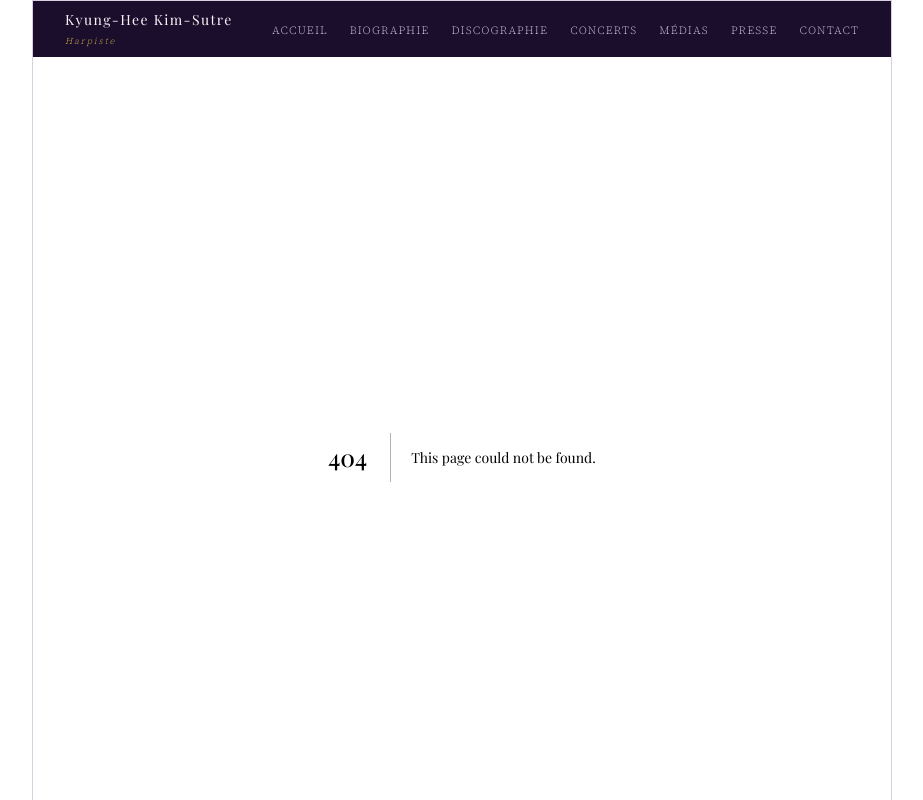
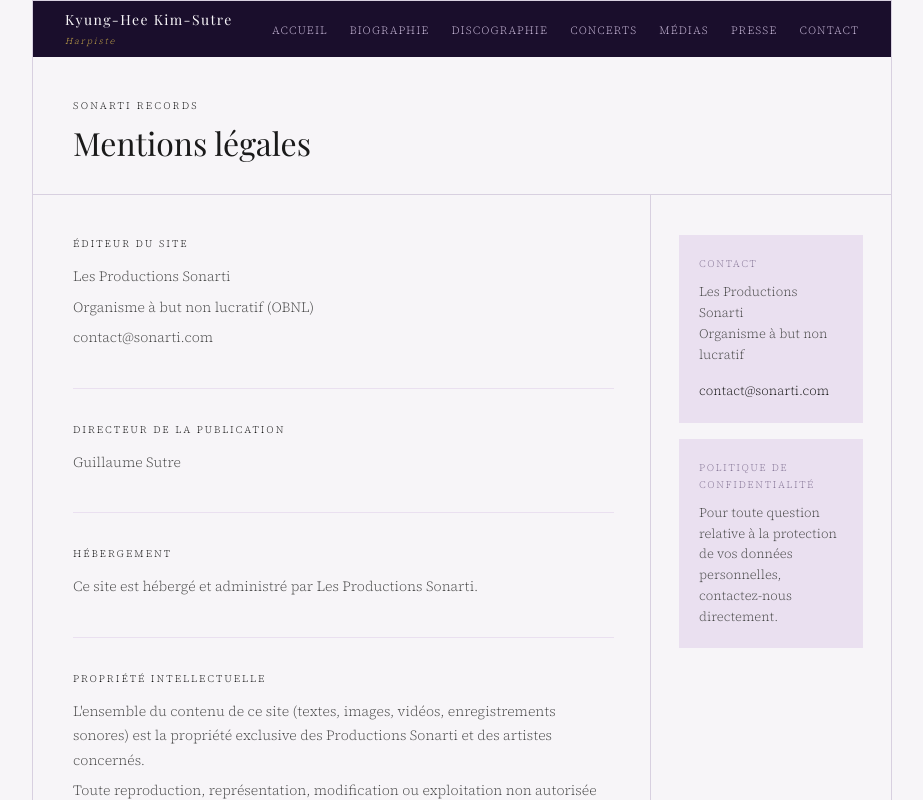
Before and after one commit to guigui6275/VM-khkimsutre, a Next.js app: page /mentions-legales in a window 1280 px wide. Before the commit this address had no page. Shown: the top 800 px of the page, without its empty margins (178-1101 px from the left). Built offline with nearby package versions, Linux system fonts and the light colour scheme; a web font is replaced by a local one.

Commit message:
Footer - liens Facebook, Mentions légales

```diff
--- /dev/null
+++ b/src/app/mentions-legales/page.js
@@ -0,0 +1,169 @@
+export const metadata = {
+  title: 'Mentions légales — Sonarti Records',
+};
+
+export default function MentionsLegalesPage() {
+  return (
+    <div>
+      <div style={{
+        padding: '40px 40px 32px',
+        borderBottom: '0.5px solid var(--color-bordure)',
+      }}>
+        <p style={{
+          fontSize: '10px',
+          letterSpacing: '0.22em',
+          textTransform: 'uppercase',
+          color: 'var(--color-bordeaux)',
+          marginBottom: '10px',
+          fontWeight: '300',
+        }}>Sonarti Records</p>
+        <h1 style={{
+          fontFamily: 'var(--font-playfair)',
+          fontSize: '32px',
+          fontWeight: '400',
+        }}>Mentions légales</h1>
+      </div>
+
+      <div style={{
+        display: 'grid',
+        gridTemplateColumns: '1fr 240px',
+        borderBottom: '0.5px solid var(--color-bordure)',
+      }}>
+        <div style={{
+          padding: '40px 36px 40px 40px',
+          borderRight: '0.5px solid var(--color-bordure)',
+        }}>
+
+          {[
+            {
+              titre: 'Éditeur du site',
+              contenu: [
+                'Les Productions Sonarti',
+                'Organisme à but non lucratif (OBNL)',
+                'contact@sonarti.com',
+              ],
+            },
+            {
+              titre: 'Directeur de la publication',
+              contenu: [
+                'Guillaume Sutre',
+              ],
+            },
+            {
+              titre: 'Hébergement',
+              contenu: [
+                'Ce site est hébergé et administré par Les Productions Sonarti.',
+              ],
+            },
+            {
+              titre: 'Propriété intellectuelle',
+              contenu: [
+                'L\'ensemble du contenu de ce site (textes, images, vidéos, enregistrements sonores) est la propriété exclusive des Productions Sonarti et des artistes concernés.',
+                'Toute reproduction, représentation, modification ou exploitation non autorisée de ce contenu est strictement interdite.',
+              ],
+            },
+            {
+              titre: 'Données personnelles',
+              contenu: [
+                'Les informations collectées via le formulaire de contact sont utilisées uniquement pour répondre à vos demandes.',
+                'Elles ne sont ni vendues, ni transmises à des tiers.',
+                'Conformément à la loi, vous disposez d\'un droit d\'accès, de rectification et de suppression de vos données personnelles.',
+                'Pour exercer ce droit, contactez-nous à : contact@sonarti.com',
+              ],
+            },
+            {
+              titre: 'Cookies',
+              contenu: [
+                'Ce site utilise des cookies techniques nécessaires à son fonctionnement.',
+                'Le widget Facebook intégré peut déposer des cookies tiers soumis à la politique de confidentialité de Meta.',
+              ],
+            },
+            {
+              titre: 'Liens hypertextes',
+              contenu: [
+                'Les Productions Sonarti ne peuvent être tenues responsables du contenu des sites externes vers lesquels ce site renvoie.',
+              ],
+            },
+          ].map(({ titre, contenu }) => (
+            <div key={titre} style={{
+              marginBottom: '32px',
+              paddingBottom: '32px',
+              borderBottom: '0.5px solid var(--color-bordure-legere)',
+            }}>
+              <p style={{
+                fontSize: '10px',
+                letterSpacing: '0.2em',
+                textTransform: 'uppercase',
+                color: 'var(--color-bordeaux)',
+                marginBottom: '12px',
+                fontWeight: '300',
+              }}>{titre}</p>
+              {contenu.map((ligne, i) => (
+                <p key={i} style={{
+                  fontSize: '14px',
+                  lineHeight: '1.75',
+                  color: 'var(--color-texte-secondaire)',
+                  fontWeight: '300',
+                  marginBottom: '6px',
+                }}>{ligne}</p>
+              ))}
+            </div>
+          ))}
+        </div>
+
+        <div style={{ padding: '40px 28px' }}>
+          <div style={{
+            background: 'var(--color-bg-alt)',
+            padding: '20px',
+            marginBottom: '16px',
+          }}>
+            <p style={{
+              fontSize: '10px',
+              letterSpacing: '0.16em',
+              textTransform: 'uppercase',
+              color: 'var(--color-texte-muted)',
+              marginBottom: '10px',
+              fontWeight: '300',
+            }}>Contact</p>
+            <p style={{
+              fontSize: '13px',
+              color: 'var(--color-texte-secondaire)',
+              lineHeight: '1.6',
+              fontWeight: '300',
+              marginBottom: '10px',
+            }}>Les Productions Sonarti<br />Organisme à but non lucratif</p>
+            <a href="mailto:contact@sonarti.com" style={{
+              fontSize: '13px',
+              color: 'var(--color-bordeaux)',
+              fontWeight: '300',
+              borderBottom: '0.5px solid var(--color-bordeaux)',
+            }}>contact@sonarti.com</a>
+          </div>
+
+          <div style={{
+            background: 'var(--color-bg-alt)',
+            padding: '20px',
+          }}>
+            <p style={{
+              fontSize: '10px',
+              letterSpacing: '0.16em',
+              textTransform: 'uppercase',
+              color: 'var(--color-texte-muted)',
+              marginBottom: '10px',
+              fontWeight: '300',
+            }}>Politique de confidentialité</p>
+            <p style={{
+              fontSize: '13px',
+              color: 'var(--color-texte-secondaire)',
+              lineHeight: '1.6',
+              fontWeight: '300',
+            }}>
+              Pour toute question relative à la protection de vos données personnelles,
+              contactez-nous directement.
+            </p>
+          </div>
+        </div>
+      </div>
+    </div>
+  );
+}
--- a/src/components/Footer.js
+++ b/src/components/Footer.js
@@ -28,19 +28,10 @@ export default function Footer() {
       </span>
 
       <div style={{ display: 'flex', gap: '18px' }}>
-        {[
-          { href: 'https://facebook.com', label: 'Facebook' },
-          { href: '/contact', label: 'Contact' },
-          { href: 'https://sonarti.com', label: 'Sonarti Records' },
-        ].map(({ href, label }) => (
-          <Link key={href} href={href} style={{
-            fontSize: '11px',
-            color: '#5A4A6A',
-            fontWeight: '300',
-          }}>
-            {label}
-          </Link>
-        ))}
+        <a href="https://www.facebook.com/KyungheeKimSutreHarp/" target="_blank" rel="noopener noreferrer" style={{ fontSize: '11px', color: '#5A4A6A', fontWeight: '300' }}>Facebook</a>
+        <Link href="/contact" style={{ fontSize: '11px', color: '#5A4A6A', fontWeight: '300' }}>Contact</Link>
+        <a href="https://sonarti.com" target="_blank" rel="noopener noreferrer" style={{ fontSize: '11px', color: '#5A4A6A', fontWeight: '300' }}>Sonarti Records</a>
+        <Link href="/mentions-legales" style={{ fontSize: '11px', color: '#5A4A6A', fontWeight: '300' }}>Mentions légales</Link>
       </div>
     </footer>
   );
```
